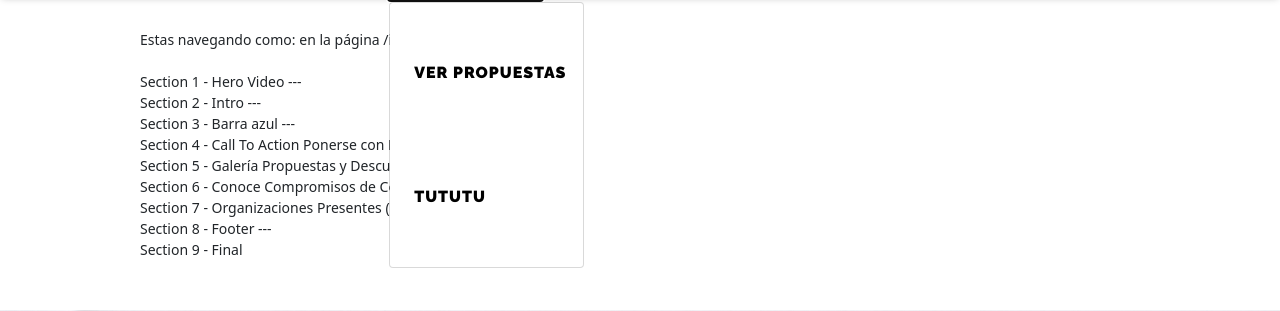
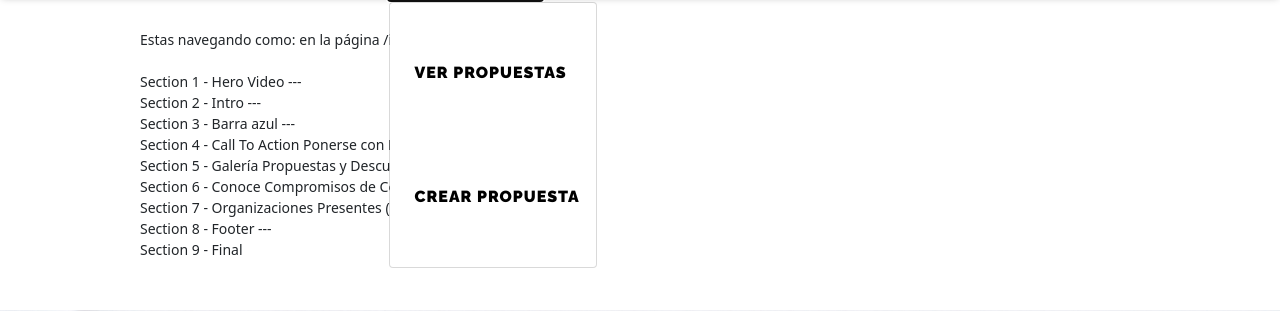
Before and after one commit to pedregalux/lcen, a Django app: page /inicio/ in a window 1280 px wide, after a click on "PROPUESTAS". Shown: the part 121-432 px from the top of the page. Run offline with Django 3.2, Linux system fonts and the light colour scheme; some libraries are stand-ins or nearby versions.

Commit message:
add menus

```diff
--- a/templates/base.html
+++ b/templates/base.html
@@ -69,8 +69,8 @@
                         <li class="nav-item dropdown">
                             <a class="nav-link dropdown-toggle" href="#" id="navbarDropdown" role="button" data-bs-toggle="dropdown" aria-expanded="false">Propuestas</a>
                             <ul class="dropdown-menu" aria-labelledby="navbarDropdown">
-                            <li><a class="dropdown-item" href="#">Ver Propuestas</a></li>
-                            <li><a class="dropdown-item" href="#">tututu</a></li>
+                            <li><a class="dropdown-item" href="{% url 'ver_propuestas' %}">Ver Propuestas</a></li>
+                            <li><a class="dropdown-item" href="{% url 'crear_propuesta' %}">Crear Propuesta</a></li>
                             </ul>
                         </li>
                         <li class="nav-item dropdown">
@@ -87,13 +87,6 @@
                             <li><a class="dropdown-item" href="#">tututu</a></li>
                             </ul>
                         </li>
-                        <!-- <li class="nav-item dropdown">
-                            <a class="nav-link dropdown-toggle" href="#" id="navbarDropdown" role="button" data-bs-toggle="dropdown" aria-expanded="false">Recursos</a>
-                            <ul class="dropdown-menu" aria-labelledby="navbarDropdown">
-                            <li><a class="dropdown-item" href="#">tututu</a></li>
-                            <li><a class="dropdown-item" href="#">tututu</a></li>
-                            </ul>
-                        </li> -->
                         <li class="nav-item dropdown">
                             <a class="nav-link dropdown-toggle" href="#" id="navbarDropdown" role="button" data-bs-toggle="dropdown" aria-expanded="false">Ingresar</a>
                             <ul class="dropdown-menu" aria-labelledby="navbarDropdown">
```
